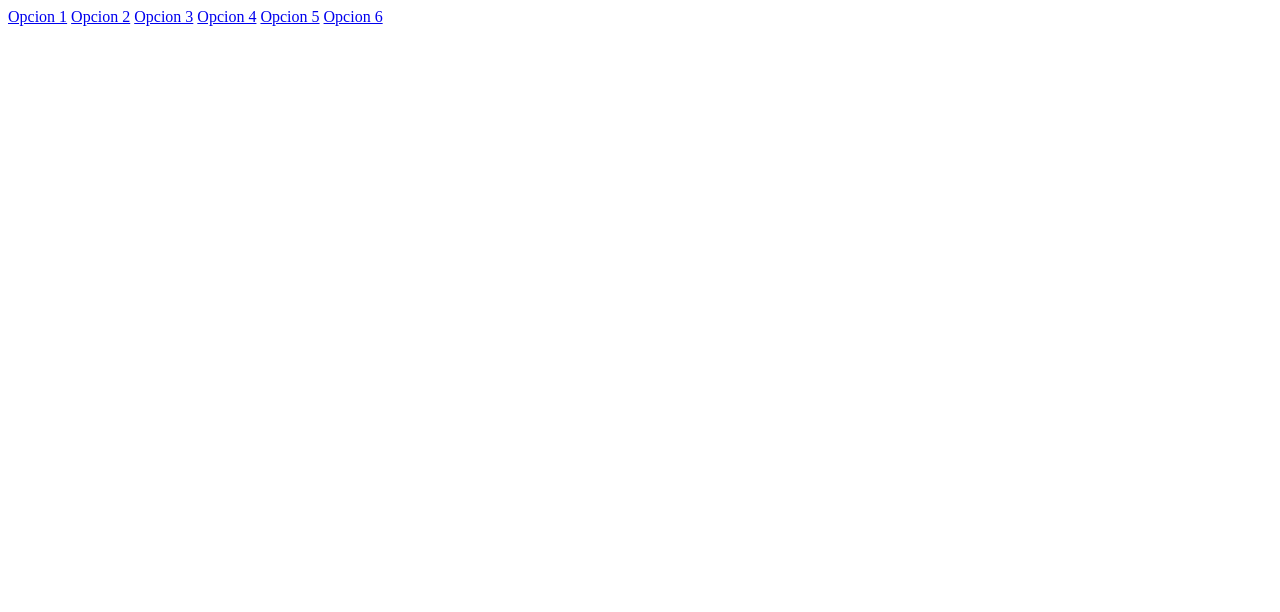
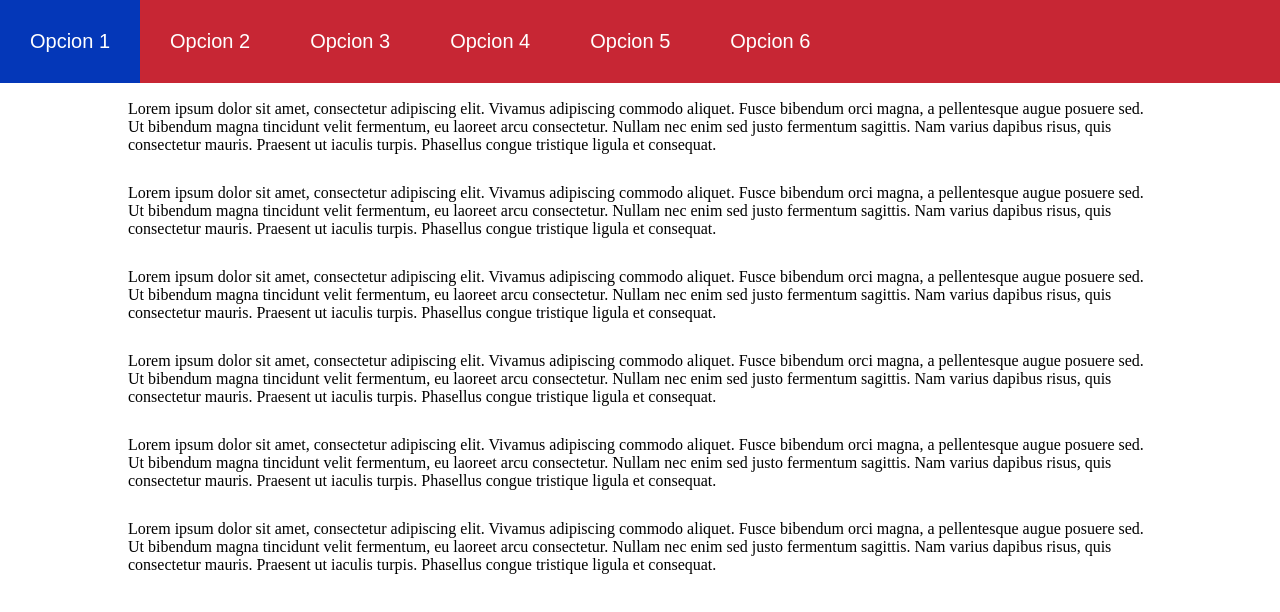
Before and after one commit to Grupo2Ciclo3MisionTic/ProyectoCiclo3MisionTic, a plain HTML site: page index.html in a window 1280 px wide. Drawn offline with Linux system fonts and the light colour scheme.

Commit message:
se realiza barra de navegacion fija y con estilos

```diff
--- a/css/estilos.css
+++ b/css/estilos.css
@@ -0,0 +1,53 @@
+* { /*Aqui definimos que el diseño ocupe toda la pantalla*/
+    padding: 0;
+    margin: 0;
+  }
+
+  /*Agregamos margenes inferiores a los parrafos*/
+  p {
+    margin-bottom: 30px; /*Se establece el margen de la parte inferior*/
+
+  }
+
+  header {
+    background: rgba(193, 15, 30 ,0.9); /*Con esta propiedad elegimos el color de la barra y agregando un 4to numero al final podemos escoger si se quiere tener un efecto de transparencia*/
+    width: 100%;/*Se define que la barra ocupe toda la pantalla*/
+    position: fixed; /*Con la propiedad position especificamos donde se va posicionar la barra de menu si la ponemos en fixed siempre se va a ver asi hagamos scroll*/
+    z-index: 100;
+  }
+
+  nav {
+    float: inline; /* Aqui se puede desplazar el nav*/
+  }
+
+  nav ul {
+    list-style: none; /*Esta opcion se la ponemos para que no muestre ningun */
+    overflow: hidden; /*Nos permite regular la visibilidad cuando se hace scroll*/
+  }
+
+  nav ul li {
+    float: left; /*Con esta propiedad se alniea el texto del menu a la izquierda*/
+    font-family: Arial, sans-serif;
+    font-size: 20px; /*Se elige el tamaño del menu*/
+  }
+
+  nav ul li a {
+    display: block; /* Se convierten los elementos en un bloque */
+    padding: 30px; /*Se define el ancho de las opciones*/
+    color: #fff; /*Se define el color de la letra al interior del menu*/
+    text-decoration: none;/*Con esto quitamos o ponemos el underline en las opciones*/
+  }
+
+  nav ul li:hover {
+    background: #0437b8; /*Se define el color azul para el cambio de la seccion cuando se elige*/
+  }
+
+  .contenido {
+    padding-top: 100px; /*Alineamos el contenido para que no quede pegado al margen superior*/
+  }
+
+  .principal {
+    width: 80%;
+    margin: auto;/*Alineamos el contenido para que quede centrado*/
+    overflow:hidden;
+  }
--- a/index.html
+++ b/index.html
@@ -5,19 +5,35 @@
     <meta http-equiv="X-UA-Compatible" content="IE=edge">
     <meta name="viewport" content="width=device-width, initial-scale=1.0">
     <title>Document</title>
-    <link rel=”stylesheet” herf=”css/estilos.css”>
+    <link rel="stylesheet" href="css/estilos.css">
 </head>
 
 <body>
     <header>
-            <div class="item" id="nav_bar">
-                <a href="#">Opcion 1</a>
-                <a href="#">Opcion 2</a>
-                <a href="#">Opcion 3</a>
-                <a href="#">Opcion 4</a>
-                <a href="#">Opcion 5</a>
-                <a href="#">Opcion 6</a>
-            </div>
-    </header>
+     <div id ="nav_bar">
+      <nav>
+        <ul>
+            <li><a href="#">Opcion 1</a></li>
+            <li><a href="#">Opcion 2</a></li>
+            <li><a href="#">Opcion 3</a></li>
+            <li><a href="#">Opcion 4</a></li>
+            <li><a href="#">Opcion 5</a></li>
+            <li><a href="#">Opcion 6</a></li>
+        </ul>
+    </nav>
+   </div>
+</header>
+<!--Con esta clase podemos hacer referencia al estilo que queremos en el texto-->
+<section class="contenido principal">
+<!--Texto de Prueba para la barra-->
+    <p>Lorem ipsum dolor sit amet, consectetur adipiscing elit. Vivamus adipiscing commodo aliquet. Fusce bibendum orci magna, a pellentesque augue posuere sed. Ut bibendum magna tincidunt velit fermentum, eu laoreet arcu consectetur. Nullam nec enim sed justo fermentum sagittis. Nam varius dapibus risus, quis consectetur mauris. Praesent ut iaculis turpis. Phasellus congue tristique ligula et consequat.</p>
+    <p>Lorem ipsum dolor sit amet, consectetur adipiscing elit. Vivamus adipiscing commodo aliquet. Fusce bibendum orci magna, a pellentesque augue posuere sed. Ut bibendum magna tincidunt velit fermentum, eu laoreet arcu consectetur. Nullam nec enim sed justo fermentum sagittis. Nam varius dapibus risus, quis consectetur mauris. Praesent ut iaculis turpis. Phasellus congue tristique ligula et consequat.</p>
+    <p>Lorem ipsum dolor sit amet, consectetur adipiscing elit. Vivamus adipiscing commodo aliquet. Fusce bibendum orci magna, a pellentesque augue posuere sed. Ut bibendum magna tincidunt velit fermentum, eu laoreet arcu consectetur. Nullam nec enim sed justo fermentum sagittis. Nam varius dapibus risus, quis consectetur mauris. Praesent ut iaculis turpis. Phasellus congue tristique ligula et consequat.</p>
+    <p>Lorem ipsum dolor sit amet, consectetur adipiscing elit. Vivamus adipiscing commodo aliquet. Fusce bibendum orci magna, a pellentesque augue posuere sed. Ut bibendum magna tincidunt velit fermentum, eu laoreet arcu consectetur. Nullam nec enim sed justo fermentum sagittis. Nam varius dapibus risus, quis consectetur mauris. Praesent ut iaculis turpis. Phasellus congue tristique ligula et consequat.</p>
+    <p>Lorem ipsum dolor sit amet, consectetur adipiscing elit. Vivamus adipiscing commodo aliquet. Fusce bibendum orci magna, a pellentesque augue posuere sed. Ut bibendum magna tincidunt velit fermentum, eu laoreet arcu consectetur. Nullam nec enim sed justo fermentum sagittis. Nam varius dapibus risus, quis consectetur mauris. Praesent ut iaculis turpis. Phasellus congue tristique ligula et consequat.</p>
+    <p>Lorem ipsum dolor sit amet, consectetur adipiscing elit. Vivamus adipiscing commodo aliquet. Fusce bibendum orci magna, a pellentesque augue posuere sed. Ut bibendum magna tincidunt velit fermentum, eu laoreet arcu consectetur. Nullam nec enim sed justo fermentum sagittis. Nam varius dapibus risus, quis consectetur mauris. Praesent ut iaculis turpis. Phasellus congue tristique ligula et consequat.</p>
+
+
+</section>
 </body>
 </html>
```
